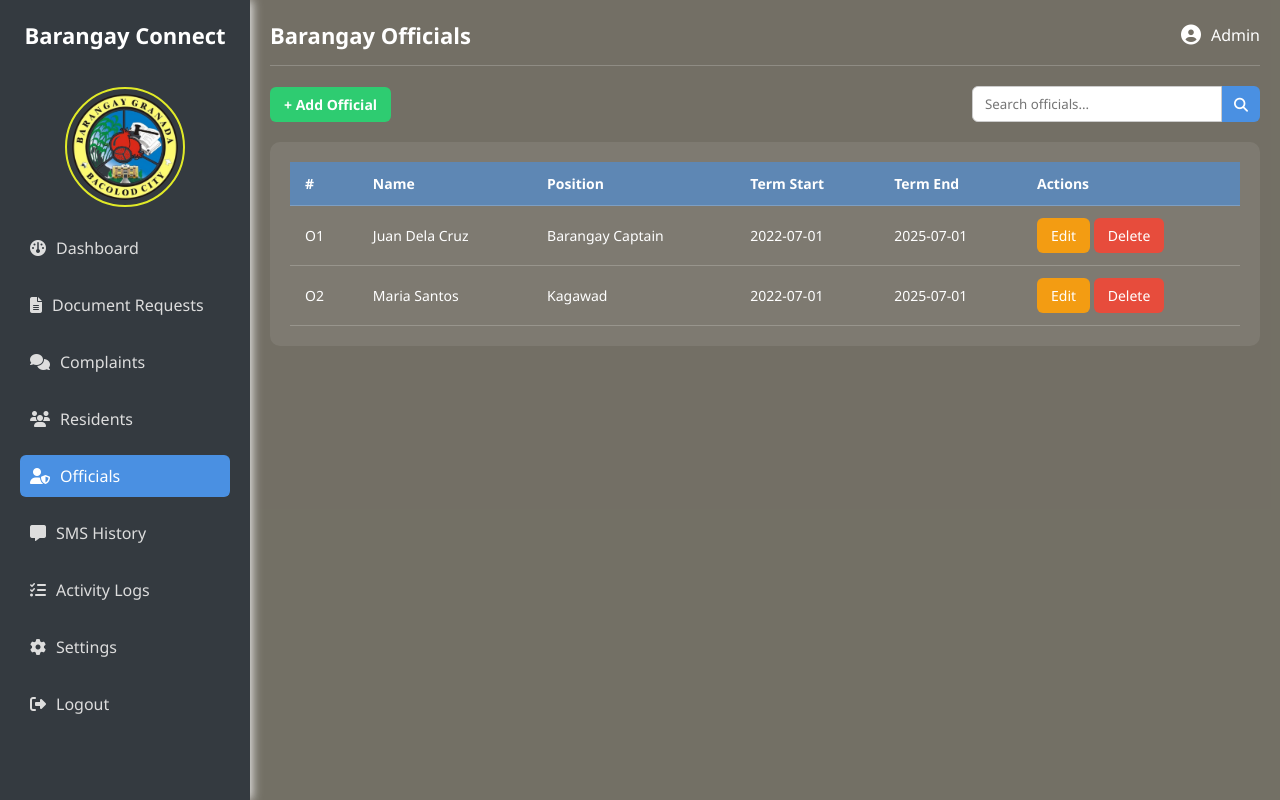
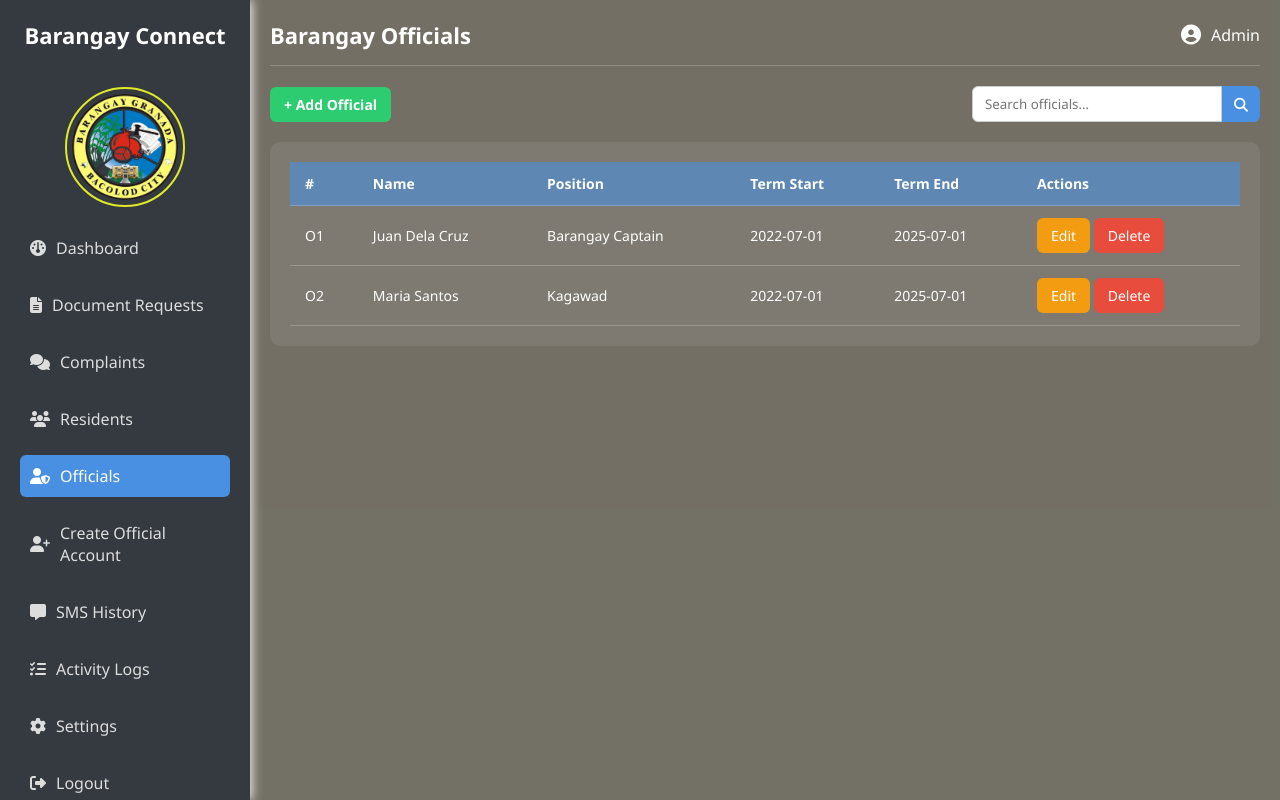
Before and after one commit to Maepacs/barangayconnect, a PHP site: page /admin/officials.php in a window 1280 px wide. Run offline with PHP 8.4, Linux system fonts and the light colour scheme.

Commit message:
add create official account

```diff
--- a/admin/activity_logs.php
+++ b/admin/activity_logs.php
@@ -51,6 +51,7 @@ tr:hover{background:rgba(255,255,255,0.1);}
       <li><a href="complaints.php"><i class="fa-solid fa-comments"></i> Complaints</a></li>
       <li><a href="residents.php"><i class="fa-solid fa-users"></i> Residents</a></li>
       <li><a href="#"><i class="fa-solid fa-user-shield"></i> Officials</a></li>
+      <li><a href="create_official.php"><i class="fas fa-user-plus"></i> Create Official Account</a></li>
       <li><a href="sms_history.php"><i class="fa-solid fa-message"></i> SMS History</a></li>
       <li><a href="activity_logs.php" class="active"><i class="fa-solid fa-list-check"></i> Activity Logs</a></li>
       <li><a href="settings.php"><i class="fa-solid fa-gear"></i> Settings</a></li>
--- a/admin/admin_dashboard.php
+++ b/admin/admin_dashboard.php
@@ -189,6 +189,7 @@ img {
       <li><a href="complaints.php"><i class="fa-solid fa-comments"></i> Complaints</a></li>
       <li><a href="residents.php"><i class="fa-solid fa-users"></i> Residents</a></li>
       <li><a href="officials.php"><i class="fa-solid fa-user-shield"></i> Officials</a></li>
+      <li><a href="create_official.php"><i class="fas fa-user-plus"></i> Create Official Account</a></li>
       <li><a href="sms_history.php"><i class="fa-solid fa-message"></i> SMS History</a></li>
       <li><a href="activity_logs.php" class="active"><i class="fa-solid fa-list-check"></i> Activity Logs</a></li>
       <li><a href="settings.php"><i class="fa-solid fa-gear"></i> Settings</a></li>
--- a/admin/complaints.php
+++ b/admin/complaints.php
@@ -271,6 +271,7 @@
       <li><a href="complaints.php" class="active"><i class="fa-solid fa-comments"></i> Complaints</a></li>
       <li><a href="residents.php"><i class="fa-solid fa-users"></i> Residents</a></li>
       <li><a href="officials.php"><i class="fa-solid fa-user-shield"></i> Officials</a></li>
+      <li><a href="create_official.php"><i class="fas fa-user-plus"></i> Create Official Account</a></li>
       <li><a href="sms_history.php"><i class="fa-solid fa-message"></i> SMS History</a></li>
       <li><a href="activity_logs.php"> <i class="fa-solid fa-list-check"></i> Activity Logs</a></li>
       <li><a href="settings.php"><i class="fa-solid fa-gear"></i> Settings</a></li>
--- a/admin/document_request.php
+++ b/admin/document_request.php
@@ -287,6 +287,7 @@ tr:hover {
       <li><a href="complaints.php"><i class="fa-solid fa-comments"></i> Complaints</a></li>
       <li><a href="residents.php"><i class="fa-solid fa-users"></i> Residents</a></li>
       <li><a href="officials.php"><i class="fa-solid fa-user-shield"></i> Officials</a></li>
+      <li><a href="create_official.php"><i class="fas fa-user-plus"></i> Create Official Account</a></li>
       <li><a href="sms_history.php"><i class="fa-solid fa-message"></i> SMS History</a></li>
       <li><a href="activity_logs.php"> <i class="fa-solid fa-list-check"></i> Activity Logs</a></li>
       <li><a href="settings.php"><i class="fa-solid fa-gear"></i> Settings</a></li>
--- a/admin/officials.php
+++ b/admin/officials.php
@@ -270,6 +270,7 @@ th {
       <li><a href="complaints.php"><i class="fa-solid fa-comments"></i> Complaints</a></li>
       <li><a href="residents.php"><i class="fa-solid fa-users"></i> Residents</a></li>
       <li><a href="officials.php" class="active"><i class="fa-solid fa-user-shield"></i> Officials</a></li>
+      <li><a href="create_official.php"><i class="fas fa-user-plus"></i> Create Official Account</a></li>
       <li><a href="sms_history.php"><i class="fa-solid fa-message"></i> SMS History</a></li>
       <li><a href="activity_logs.php"> <i class="fa-solid fa-list-check"></i> Activity Logs</a></li>
       <li><a href="settings.php"><i class="fa-solid fa-gear"></i> Settings</a></li>
--- a/admin/residents.php
+++ b/admin/residents.php
@@ -281,6 +281,7 @@ h2.section-title {
       <li><a href="complaints.php"><i class="fa-solid fa-comments"></i> Complaints</a></li>
       <li><a href="residents.php" class="active"><i class="fa-solid fa-users"></i> Residents</a></li>
       <li><a href="officials.php"><i class="fa-solid fa-user-shield"></i> Officials</a></li>
+      <li><a href="create_official.php"><i class="fas fa-user-plus"></i> Create Official Account</a></li>
       <li><a href="sms_history.php"><i class="fa-solid fa-message"></i> SMS History</a></li>
       <li><a href="activity_logs.php"> <i class="fa-solid fa-list-check"></i> Activity Logs</a></li>
       <li><a href="settings.php"><i class="fa-solid fa-gear"></i> Settings</a></li>
--- a/admin/settings.php
+++ b/admin/settings.php
@@ -184,6 +184,7 @@ body {
       <li><a href="complaints.php"><i class="fa-solid fa-comments"></i> Complaints</a></li>
       <li><a href="residents.php"><i class="fa-solid fa-users"></i> Residents</a></li>
       <li><a href="#"><i class="fa-solid fa-user-shield"></i> Officials</a></li>
+      <li><a href="create_official.php"><i class="fas fa-user-plus"></i> Create Official Account</a></li>
       <li><a href="sms_history.php"><i class="fa-solid fa-message"></i> SMS History</a></li>
       <li><a href="activity_logs.php"> <i class="fa-solid fa-list-check"></i> Activity Logs</a></li>
       <li><a href="settings.php" class="active"><i class="fa-solid fa-gear"></i> Settings</a></li>
--- a/admin/sms_history.php
+++ b/admin/sms_history.php
@@ -240,6 +240,7 @@ tr:hover {
       <li><a href="complaints.php"><i class="fa-solid fa-comments"></i> Complaints</a></li>
       <li><a href="residents.php"><i class="fa-solid fa-users"></i> Residents</a></li>
       <li><a href="officials.php"><i class="fa-solid fa-user-shield"></i> Officials</a></li>
+      <li><a href="create_official.php"><i class="fas fa-user-plus"></i> Create Official Account</a></li>
       <li><a href="sms_history.php" class="active"><i class="fa-solid fa-message"></i> SMS History</a></li>
       <li><a href="activity_logs.php"> <i class="fa-solid fa-list-check"></i> Activity Logs</a></li>
       <li><a href="settings.php"><i class="fa-solid fa-gear"></i> Settings</a></li>
```
